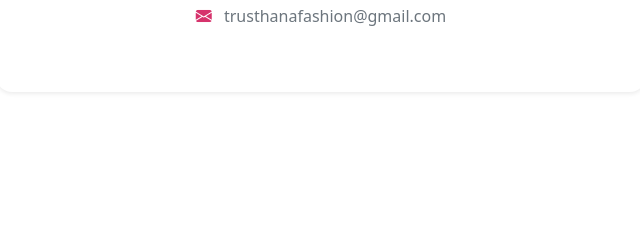
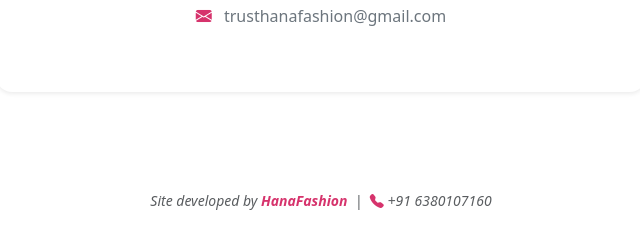
Before and after one commit to codezzzahm1/hana-fashion, a Django app: page /about-us/ in a window 1280 px wide. Shown: the part 1424-1660 px from the top of the page, without its empty margins (429-1069 px from the left). Before the commit the page ends 1517 px from the top, so only its background shows below. Run offline with Django 5.2, Linux system fonts and the light colour scheme; some libraries are stand-ins or nearby versions.

Commit message:
Update about_us.html

```diff
--- a/sho/templates/sho/about_us.html
+++ b/sho/templates/sho/about_us.html
@@ -75,6 +75,15 @@
   </div>
 </div>
 
+
+<div class="text-center mt-5">
+  <small class="text-muted fst-italic">
+    Site developed by <span class="fw-semibold text-pink">HanaFashion</span> &nbsp;|&nbsp;
+    <i class="bi bi-telephone-fill text-pink"></i> +91 6380107160
+  </small>
+</div>
+
+
 <style>
   .text-pink {
     color: #d6336c;
```
